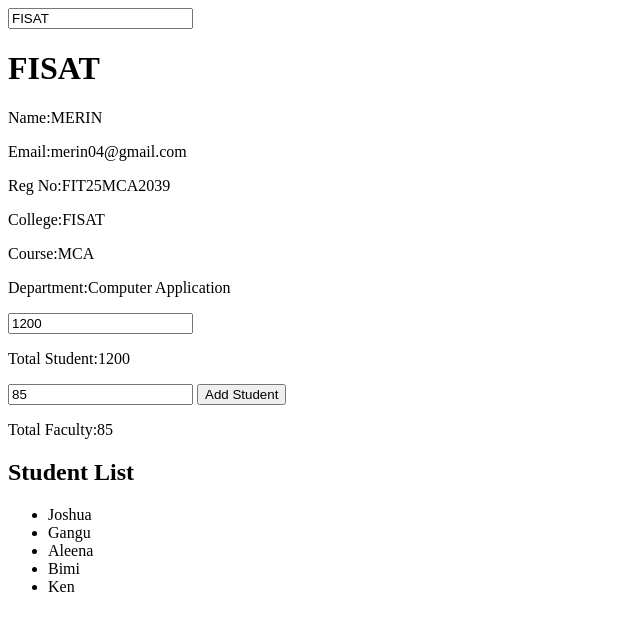
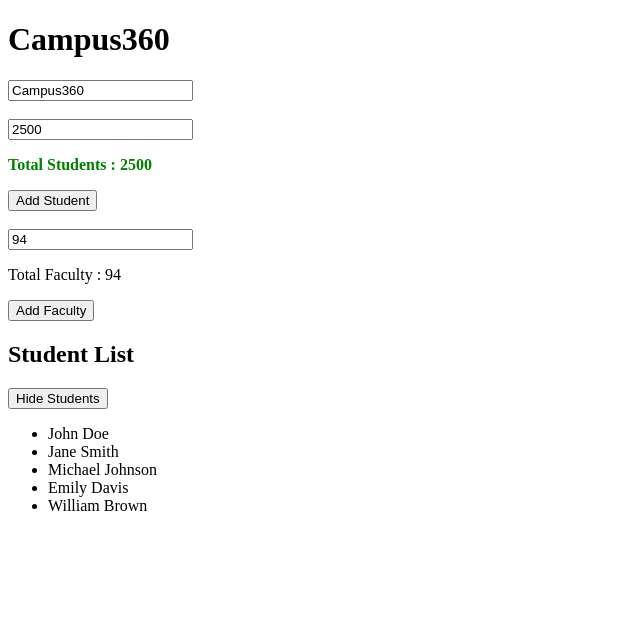
Before and after one commit to JoshuaJ290304/Angular-JS-Project, a website: page index.html in a window 1280 px wide. Shown: the whole page, without its empty margins (0-640 px from the left). Drawn offline with nearby package versions, Linux system fonts and the light colour scheme.

Commit message:
Fix faculty count and student list bugs

```diff
--- a/css/style.css
+++ b/css/style.css
@@ -0,0 +1,14 @@
+.green{
+    color: green;
+    font-weight: bold;
+}
+
+.red{
+    color: red;
+    font-weight: bold;
+}
+
+.blue{
+    color: blue;
+    font-weight: bold;
+}
--- a/index.html
+++ b/index.html
@@ -1,39 +1,52 @@
-<!DOCTYPE html>
-<html lang="en" ng-app="campus360">
-
-<head>
-    <meta charset="UTF-8">
-    <meta name="viewport" content="width=device-width, initial-scale=1.0">
+<!doctype html>
+<html ng-app="campus360">
+  <head>
+    <meta http-equiv="Content-Type" content="text/html;charset=UTF-8" />
+    <title>College Dashboard</title>
     <script src="node_modules/angular/angular.min.js"></script>
     <script src="js/app.js"></script>
-    <title>Document</title>
-</head>
+    <link rel="stylesheet" href="css/style.css" />
+  </head>
 
-<body ng-controller="dashboardcontroller">
-    <input type="text" ng-model="collegename">
+  <body ng-controller="dashboardController">
+    <h1>{{collegeName}}</h1>
+    <input
+      type="text"
+      ng-model="collegeName"
+      placeholder="Enter College Name"
+    />
+    <br /><br />
 
-        <h1>{{collegename}}</h1>
-        <p>Name:MERIN</p>
-        <p>Email:merin04@gmail.com</p>
-        <p>Reg No:FIT25MCA2039</p>
-        <p>College:FISAT</p>
-        <p>Course:MCA</p>
-        <p>Department:Computer Application</p>
-         <input type="text" ng-model="totalStudents">
-        <p>Total Student:{{totalStudents}}</p>
-         <input type="text" ng-model="totalFaculty">
-         <button ng-click="totalStudents= totalStudents +  1">Add Student</button>
-        <p>Total Faculty:{{totalFaculty}}</p>
-        <h2>Student List</h2>
-        <ul>
-            <li ng-repeat="student in students">
-                {{student}}
-            </li>
-        </ul>
+    <input
+      type="number"
+      ng-model="totalStudents"
+      placeholder="Enter Total Students"
+    />
+    <p ng-class="{'green': totalStudents >= 1000, 'red': totalStudents < 1000}">
+      Total Students : {{totalStudents}}
+    </p>
+    <button ng-click="addStudent()">Add Student</button>
+    <br /><br />
 
+    <input
+      type="number"
+      ng-model="totalFaculty"
+      placeholder="Enter Total Faculty"
+    />
+    <p>Total Faculty : {{totalFaculty}}</p>
+    <button ng-click="addFaculty()">Add Faculty</button>
 
+    <h2>Student List</h2>
 
+    <button ng-click="showStudents = !showStudents">
+      {{ showStudents ? 'Hide Students' : 'Show Students' }}
+    </button>
 
-</body>
+    <div ng-if="showDashboard">
+      <ul ng-show="showStudents">
+        <li ng-repeat="student in students">{{student}}</li>
+      </ul>
+    </div>
 
+  </body>
 </html>
--- a/js/app.js
+++ b/js/app.js
@@ -1,22 +1,30 @@
-var app =angular.module('campus360',[]);
+var app = angular.module('campus360', []);
 
-app.controller("dashboardcontroller",function($scope){
+app.controller('dashboardController', function ($scope) {
 
-    $scope.collegename="FISAT";
-    $scope.totalStudents=1200;
-    $scope.totalFaculty=85;
-    console.log("dashboard controller is loaded");
+    $scope.collegeName = "Campus360";
+    $scope.totalStudents = 2500;
+    $scope.totalFaculty = 94;
 
-    $scope.students=[
-        "Joshua",
-        "Gangu",
-        "Aleena",
-        "Bimi",
-        "Ken"
+    $scope.showStudents = true;
+    $scope.showDashboard = true;
+
+    $scope.students = [
+        "John Doe",
+        "Jane Smith",
+        "Michael Johnson",
+        "Emily Davis",
+        "William Brown"
     ];
 
-    $scope.addstudent=function(){
+    $scope.addStudent = function () {
+        $scope.totalStudents = (Number($scope.totalStudents) || 0) + 1;
+        $scope.students.push("Student " + $scope.totalStudents);
+        $scope.showStudents = true;
+    };
 
-        $scope.totalStudents++
+    $scope.addFaculty = function () {
+        $scope.totalFaculty = (Number($scope.totalFaculty) || 0) + 1;
     };
+
 });
```
